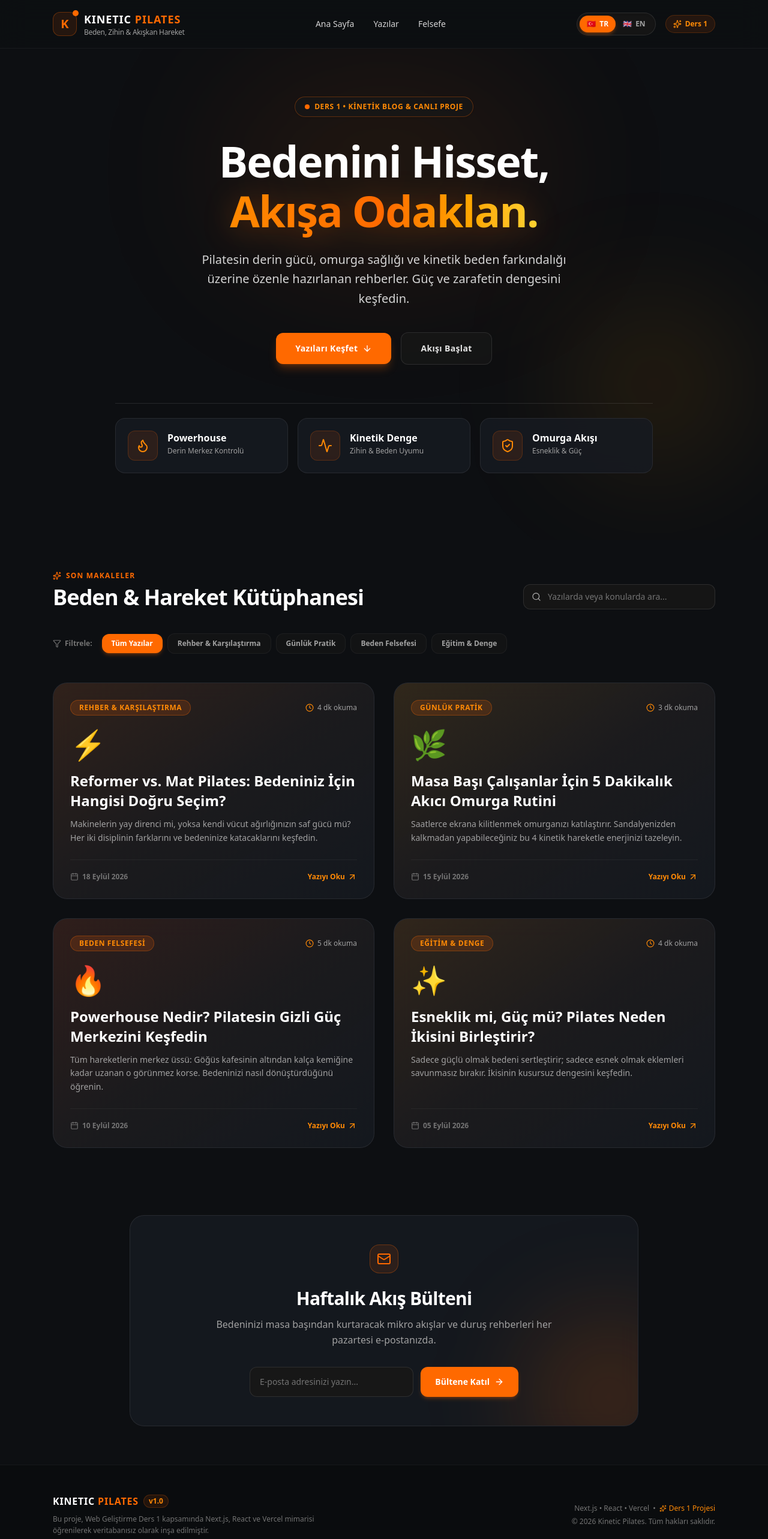
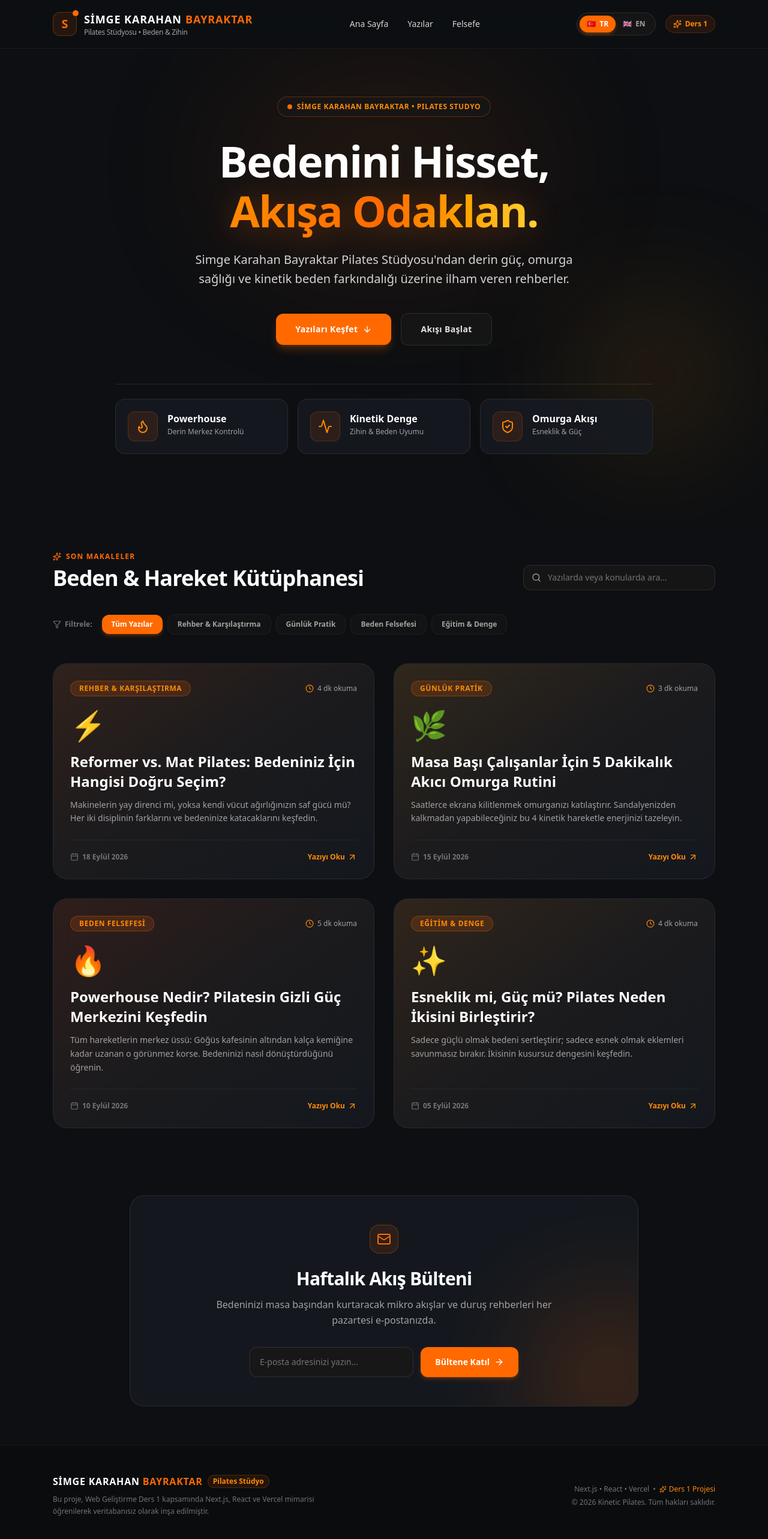
Before and after one commit to SUYANIK57/pilates-blog, a Next.js app: page / in a window 1280 px wide. Shown: the top 2566 px of the page at 60% size. Built offline with nearby package versions, Linux system fonts and the light colour scheme.

Commit message:
feat: Simge Karahan Bayraktar Pilates Studyo markalamasi eklendi

```diff
--- a/src/app/layout.tsx
+++ b/src/app/layout.tsx
@@ -14,10 +14,10 @@ const geistMono = Geist_Mono({
 });
 
 export const metadata: Metadata = {
-  title: "Kinetic Pilates | Beden, Zihin & Akışkan Hareket Blogu",
+  title: "Simge Karahan Bayraktar | Pilates Stüdyo & Beden Farkındalığı",
   description:
-    "Pilates rehberleri, omurga sağlığı ve kinetik beden farkındalığı. Next.js, React ve Vercel ile Ders 1 özel projesi.",
-  keywords: ["pilates", "reformer", "mat pilates", "omurga sağlığı", "kinetic", "mindful movement"],
+    "Simge Karahan Bayraktar Pilates Stüdyosu blog rehberleri, omurga sağlığı ve kinetik beden farkındalığı.",
+  keywords: ["simge karahan bayraktar", "pilates", "reformer", "mat pilates", "pilates stüdyo"],
 };
 
 export default function RootLayout({
--- a/src/components/Footer.tsx
+++ b/src/components/Footer.tsx
@@ -13,10 +13,10 @@ export default function Footer() {
         <div className="flex flex-col items-center md:items-start text-center md:text-left">
           <div className="flex items-center gap-2 mb-2">
             <span className="text-base font-extrabold text-white tracking-wider">
-              KINETIC <span className="text-orange-500">PILATES</span>
+              SİMGE KARAHAN <span className="text-orange-500">BAYRAKTAR</span>
             </span>
             <span className="text-xs px-2 py-0.5 rounded-full bg-orange-500/10 text-orange-400 border border-orange-500/20 font-bold">
-              v1.0
+              Pilates Stüdyo
             </span>
           </div>
           <p className="text-neutral-500 text-xs max-w-md leading-relaxed">
--- a/src/components/Navbar.tsx
+++ b/src/components/Navbar.tsx
@@ -15,14 +15,14 @@ export default function Navbar() {
         <Link href="/" className="group flex items-center gap-3">
           <div className="relative flex items-center justify-center w-10 h-10 rounded-xl bg-orange-500/10 border border-orange-500/30 group-hover:border-orange-500 transition-all duration-300">
             <span className="text-xl font-black text-orange-500 transition-transform group-hover:scale-110">
-              K
+              S
             </span>
             <span className="absolute -top-1 -right-1 w-2.5 h-2.5 rounded-full bg-orange-500 animate-ping opacity-75" />
             <span className="absolute -top-1 -right-1 w-2.5 h-2.5 rounded-full bg-orange-500" />
           </div>
           <div className="flex flex-col">
-            <span className="text-lg font-black tracking-wider text-white flex items-center gap-1.5">
-              KINETIC <span className="text-orange-500">PILATES</span>
+            <span className="text-base sm:text-lg font-black tracking-wider text-white flex items-center gap-1.5">
+              SİMGE KARAHAN <span className="text-orange-500">BAYRAKTAR</span>
             </span>
             <span className="text-xs tracking-tight text-neutral-400 font-medium">
               {t.brandTagline}
--- a/src/context/LanguageContext.tsx
+++ b/src/context/LanguageContext.tsx
@@ -57,8 +57,8 @@ interface Dictionary {
 
 const DICTIONARY: Record<Language, Dictionary> = {
   tr: {
-    brandName: "KINETIC PILATES",
-    brandTagline: "Beden, Zihin & Akışkan Hareket",
+    brandName: "SİMGE KARAHAN BAYRAKTAR",
+    brandTagline: "Pilates Stüdyosu • Beden & Zihin",
     nav: {
       home: "Ana Sayfa",
       articles: "Yazılar",
@@ -66,11 +66,11 @@ const DICTIONARY: Record<Language, Dictionary> = {
       about: "Hakkımızda",
     },
     hero: {
-      badge: "DERS 1 • KİNETİK BLOG & CANLI PROJE",
+      badge: "SİMGE KARAHAN BAYRAKTAR • PILATES STUDYO",
       titlePrefix: "Bedenini Hisset,",
       titleHighlight: "Akışa Odaklan.",
       description:
-        "Pilatesin derin gücü, omurga sağlığı ve kinetik beden farkındalığı üzerine özenle hazırlanan rehberler. Güç ve zarafetin dengesini keşfedin.",
+        "Simge Karahan Bayraktar Pilates Stüdyosu'ndan derin güç, omurga sağlığı ve kinetik beden farkındalığı üzerine ilham veren rehberler.",
       exploreBtn: "Yazıları Keşfet",
       startFlowBtn: "Akışı Başlat",
     },
@@ -109,8 +109,8 @@ const DICTIONARY: Record<Language, Dictionary> = {
     },
   },
   en: {
-    brandName: "KINETIC PILATES",
-    brandTagline: "Body, Mind & Fluid Motion",
+    brandName: "SİMGE KARAHAN BAYRAKTAR",
+    brandTagline: "Pilates Studio • Body & Mind",
     nav: {
       home: "Home",
       articles: "Articles",
@@ -118,11 +118,11 @@ const DICTIONARY: Record<Language, Dictionary> = {
       about: "About",
     },
     hero: {
-      badge: "LESSON 1 • KINETIC BLOG & LIVE PROJECT",
+      badge: "SİMGE KARAHAN BAYRAKTAR • PILATES STUDIO",
       titlePrefix: "Feel The Form,",
       titleHighlight: "Master The Flow.",
       description:
-        "Thoughtful guides on Pilates core activation, spinal longevity, and kinetic body awareness. Discover the union of deep strength and effortless grace.",
+        "Thoughtful guides from Simge Karahan Bayraktar Pilates Studio on core activation, spinal longevity, and kinetic movement.",
       exploreBtn: "Explore Articles",
       startFlowBtn: "Begin Flow",
     },
```
